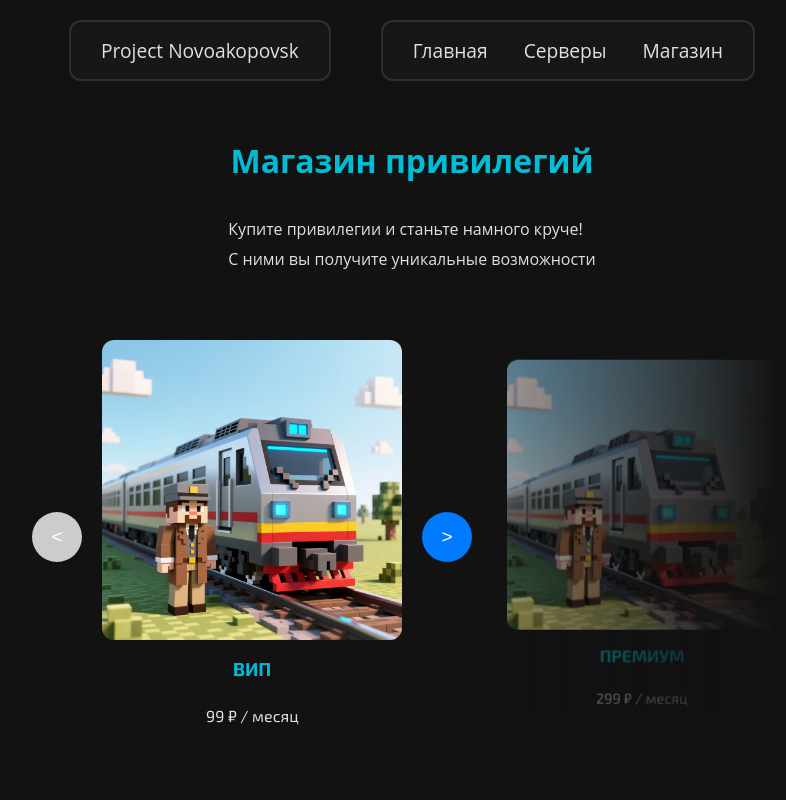
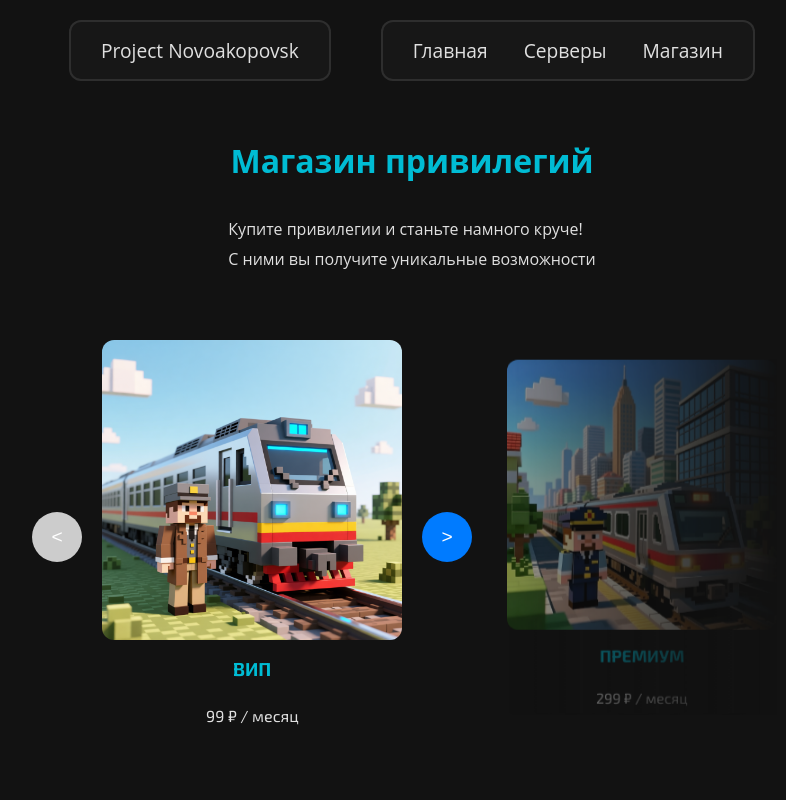
Before and after one commit to xXxEvgenyxXx/course-project, a React (Create React App) app: page /shop in a window 1280 px wide. Shown: the top 800 px of the page, without its empty margins (228-1014 px from the left). Built offline with nearby package versions, Linux system fonts and the light colour scheme.

Commit message:
feat: add premium icon

```diff
--- a/src/assets/data/listsOfDonates.ts
+++ b/src/assets/data/listsOfDonates.ts
@@ -15,7 +15,7 @@ export const listOfDonates: IDonate[] = [
     {
         index: 1,
         name: "премиум",
-        background: "/images/vip-icon.png",
+        background: "/images/premium-icon.png",
         price: 299
     },
     {
```
Also changed, not shown: public/images/premium-icon.png (added).
